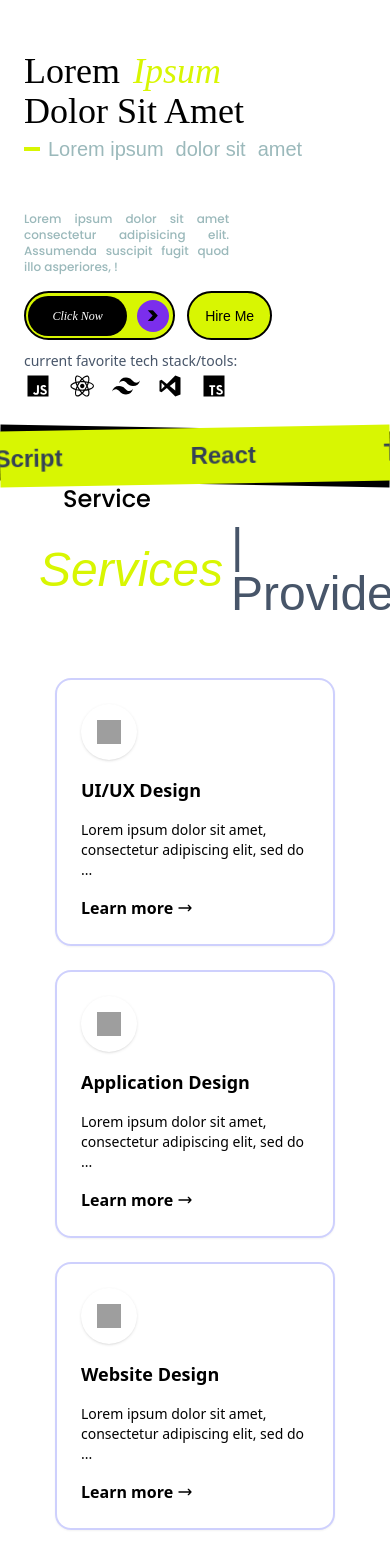
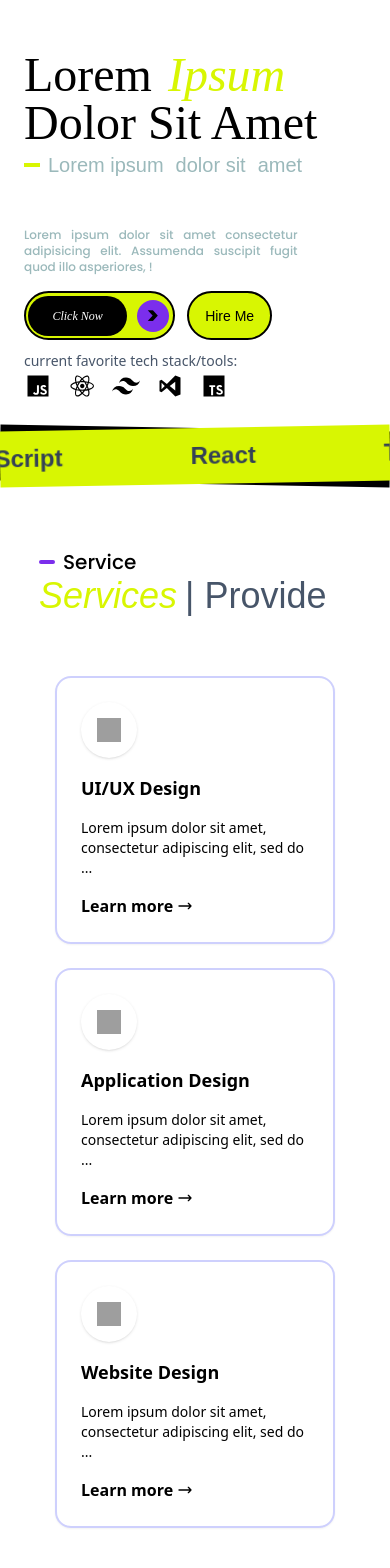
Before and after one commit to panjidev-cy/Mee, a React (Vite) app: page / in a window 390 px wide. Shown: the top 1568 px of the page. Built offline with nearby package versions, Linux system fonts and the light colour scheme; grey boxes are pictures that could not be loaded; a web font is replaced by a local one.

Commit message:
1.1.1.1.404.1

```diff
--- a/src/components/home/Hero.jsx
+++ b/src/components/home/Hero.jsx
@@ -6,14 +6,14 @@ export default function Hero() {
     <section>
       <div className=" flex items-center justify-start pb-7 px-24 md:px-6 w-full h-screen md:h-auto">
         <div className="w-1/2  flex flex-col gap-2 mt-[15%] md:w-full">
-          <h1 className="md:text-4xl text-7xl font-medium font-header text-black capitalize w-4/5 md:w-full leading-tight">
+          <h1 className="md:text-2xl 2xl:text-5xl font-medium font-header text-black capitalize w-4/5 md:w-full leading-tight">
             Lorem <span className="text-cartreuse font-medium italic  py-2 px-1 rounded-lg">ipsum</span>
             <br /> dolor sit amet
           </h1>
           <h3 className="font-subHeader font-normal text-xl -mt-1 text-gray flex gap-2 items-center">
             <span className="w-4 h-1 bg-cartreuse inline-block "></span>Lorem ipsum <span className="bg-blue text-white-blue px-1">dolor sit</span> amet
           </h3>
-          <p className=" mt-10 w-3/5 text-justify font-medium text-xs text-gray font-body">Lorem ipsum dolor sit amet consectetur adipisicing elit. Assumenda suscipit fugit quod illo asperiores, !</p>
+          <p className=" mt-10 w-3/5 md:w-4/5 text-justify font-medium text-xs text-gray font-body">Lorem ipsum dolor sit amet consectetur adipisicing elit. Assumenda suscipit fugit quod illo asperiores, !</p>
           <div className="mt-2 flex gap-3">
             <ButtonCta text="click now"></ButtonCta>
             <button className="px-4 py-2 bg-cartreuse border-2 border-black text-black rounded-full text-sm font-subHeader font-medium">Hire Me</button>
--- a/src/components/home/Service.jsx
+++ b/src/components/home/Service.jsx
@@ -3,7 +3,7 @@ import HeaderSectionBtn from "../shared/HeaderSectionBtn";
 import CardService from "../shared/CardService";
 export default function Service() {
   return (
-    <section className="w-full h-screen md:h-auto flex flex-col justify-center">
+    <section className="w-full h-screen md:h-auto flex flex-col justify-center md:mt-16">
       <HeaderSectionBtn title="Service" subtitle="Provide" highlight="Services"></HeaderSectionBtn>
       <div className="px-[10%] mt-11 flex gap-10 justify-around">
         <CardService></CardService>
--- a/src/components/shared/HeaderSectionBtn.jsx
+++ b/src/components/shared/HeaderSectionBtn.jsx
@@ -3,12 +3,12 @@ import ButtonCta from "./ButtonCta";
 export default function HeaderSectionBtn({ title = "lorem", subtitle = "ipsum", highlight = "coba coba" }) {
   return (
     <div className="w-full h-auto flex items-end justify-between px-[10%]">
-      <div className="w-1/2 flex flex-col gap-6">
+      <div className="w-1/2 flex flex-col gap-6 md:gap-4">
         <span className="flex gap-2 items-center">
-          <span className="w-4 h-1 bg-blue inline-block rounded-sm"></span>
-          <h1 className="text-2xl font-medium font-body text-black capitalize w-4/5 leading-tight">{title}</h1>
+          <span className="w-4 h-1 bg-violet inline-block rounded-sm"></span>
+          <h1 className="text-2xl md:text-xl font-medium font-body text-black capitalize w-4/5 leading-tight">{title}</h1>
         </span>
-        <h3 className="font-subHeader font-medium text-5xl -mt-4 text-slate-600 flex gap-2 items-center">
+        <h3 className="font-subHeader font-medium text-5xl md:text-4xl -mt-4 text-slate-600 flex gap-2 items-center whitespace-nowrap">
           <span className="text-cartreuse italic font-normal">{highlight}</span> | {subtitle}
         </h3>
       </div>
```
